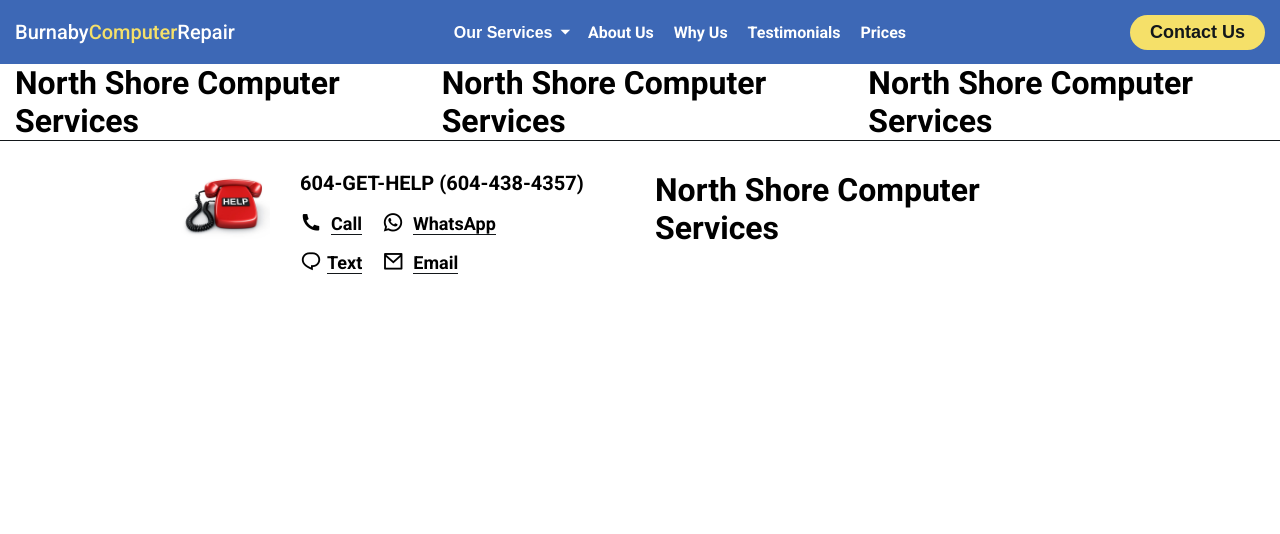
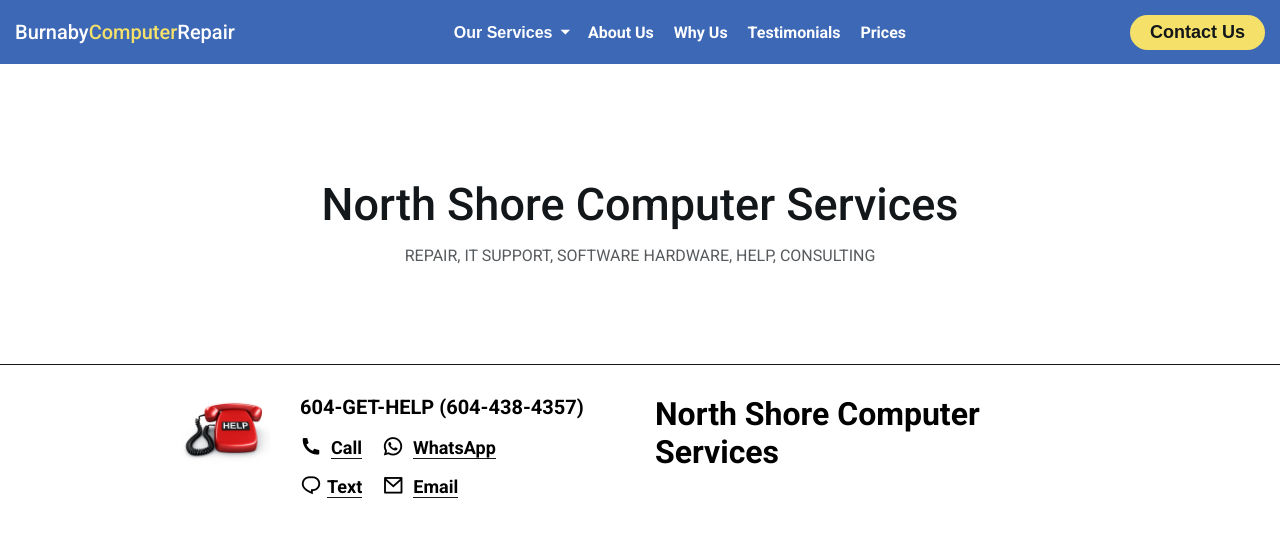
Before and after one commit to arunabhnewar/burnaby-computer-repair, a plain HTML site: page index.html in a window 1280 px wide. Drawn offline with nearby package versions, Linux system fonts and the light colour scheme.

Commit message:
banner complete

```diff
--- a/css/style.css
+++ b/css/style.css
@@ -296,6 +296,30 @@ header .mobile-menu ul li .mobile-dropdown .mobile-dropdown-content a:hover {
 /* ========= header css end ========== */
 
 /* ========= footer css start ========== */
+/* ========= banner css start ========== */
+.banner-content {
+  padding-top: 30px;
+  max-width: 950px;
+  width: 100%;
+  height: 300px;
+  display: flex;
+  justify-content: center;
+  align-items: center;
+  text-align: center;
+}
+.banner-content h1 {
+  font-size: 45px;
+  font-weight: 500;
+  color: var(--text-primary--);
+  margin-bottom: 15px;
+}
+.banner-content p {
+  font-size: 16px;
+  font-weight: 400;
+  color: var(--text-secondary--);
+  margin-bottom: 15px;
+}
+/* ========= banner css start ========== */
 
 footer {
   border-top: 1px solid var(--text-primary--);
--- a/index.html
+++ b/index.html
@@ -8,7 +8,8 @@
     <!-- remix icon cdn -->
     <link
       href="https://cdn.jsdelivr.net/npm/remixicon@4.2.0/fonts/remixicon.css"
-      rel="stylesheet" />
+      rel="stylesheet"
+    />
 
     <!-- Custom css link -->
     <link rel="stylesheet" href="./css/style.css" />
@@ -115,16 +116,11 @@
     <!------- header end -------->
 
     <main>
-      <div class="container">
+      <div class="container banner-content">
         <div class="row">
-          <div class="col-4 col-md-6 col-sm-12">
+          <div class="col-12">
             <h1>North Shore Computer Services</h1>
-          </div>
-          <div class="col-4 col-md-6 col-sm-12">
-            <h1>North Shore Computer Services</h1>
-          </div>
-          <div class="col-4 col-md-6 col-sm-12">
-            <h1>North Shore Computer Services</h1>
+            <p>REPAIR, IT SUPPORT, SOFTWARE HARDWARE, HELP, CONSULTING</p>
           </div>
         </div>
       </div>
```
